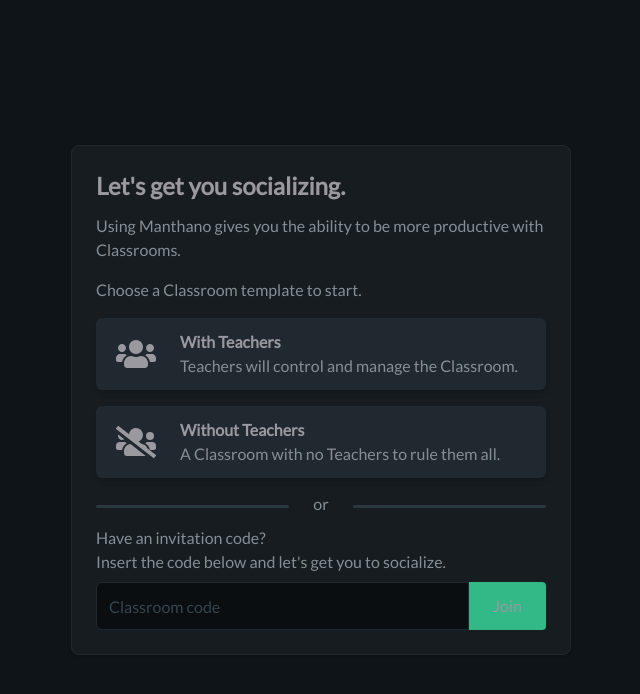
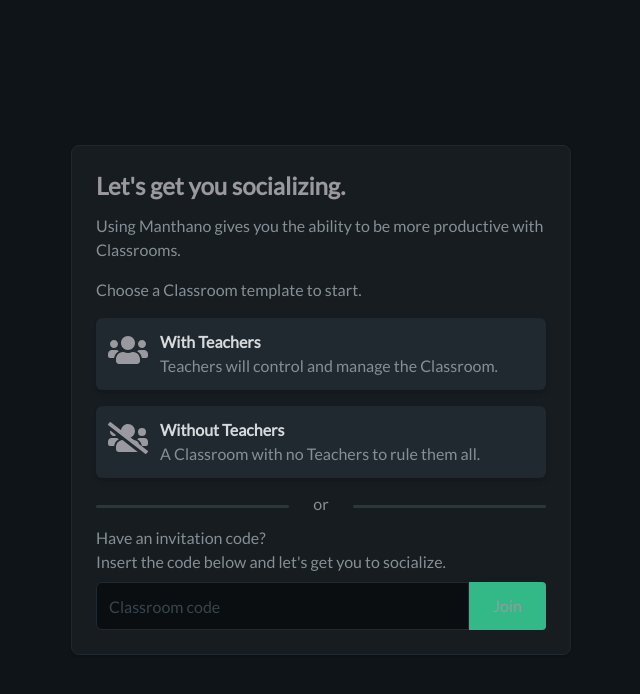
Before and after one commit to reszkojr/manthano_frontend, a React (Vite) app: page /join in a window 1280 px wide. Shown: the top 694 px of the page, without its empty margins (319-959 px from the left). Built offline with nearby package versions, Linux system fonts and the light colour scheme; no server answers; sample sign-in values are in the browser's storage.

Commit message:
allow Card component to be rendered without an icon

```diff
--- a/src/components/elements/Card.tsx
+++ b/src/components/elements/Card.tsx
@@ -1,23 +1,21 @@
 interface CardProps {
 	title: string;
 	icon?: React.ReactNode;
-	href: string;
+	onClick?: React.MouseEventHandler<HTMLDivElement> | undefined;
 	subtitle?: string;
 	className?: string;
 }
 
 const Card = (props: CardProps) => {
-	const styles = { card: `bg-gray-700 shadow-md rounded-md p-3 hover:filter hover:brightness-125 cursor-pointer transition-all duration-75 ${props.className}` };
+	const styles = { card: `flex gap-3 bg-gray-700 shadow-md rounded-md p-3 hover:filter hover:brightness-125 cursor-pointer transition-all duration-75 ${props.className}` };
 
 	return (
-		<div className={styles.card}>
-			<a href={props.href} className='flex'>
-				{props.icon && <div className='my-auto ml-2 mr-6'>{props.icon}</div>}
-				<div className='content-center pr-2'>
-					<h2 className='text-md font-semibold'>{props.title}</h2>
-					{props.subtitle && <p className='text-md text-gray-300'>{props.subtitle}</p>}
-				</div>
-			</a>
+		<div onClick={props.onClick} className={styles.card}>
+			{props.icon && <div>{props.icon}</div>}
+			<div className='content-center pr-2'>
+				<h2 className='text-md font-semibold text-gray-100'>{props.title}</h2>
+				{props.subtitle && <p className='text-md text-gray-300'>{props.subtitle}</p>}
+			</div>
 		</div>
 	);
 };
```
